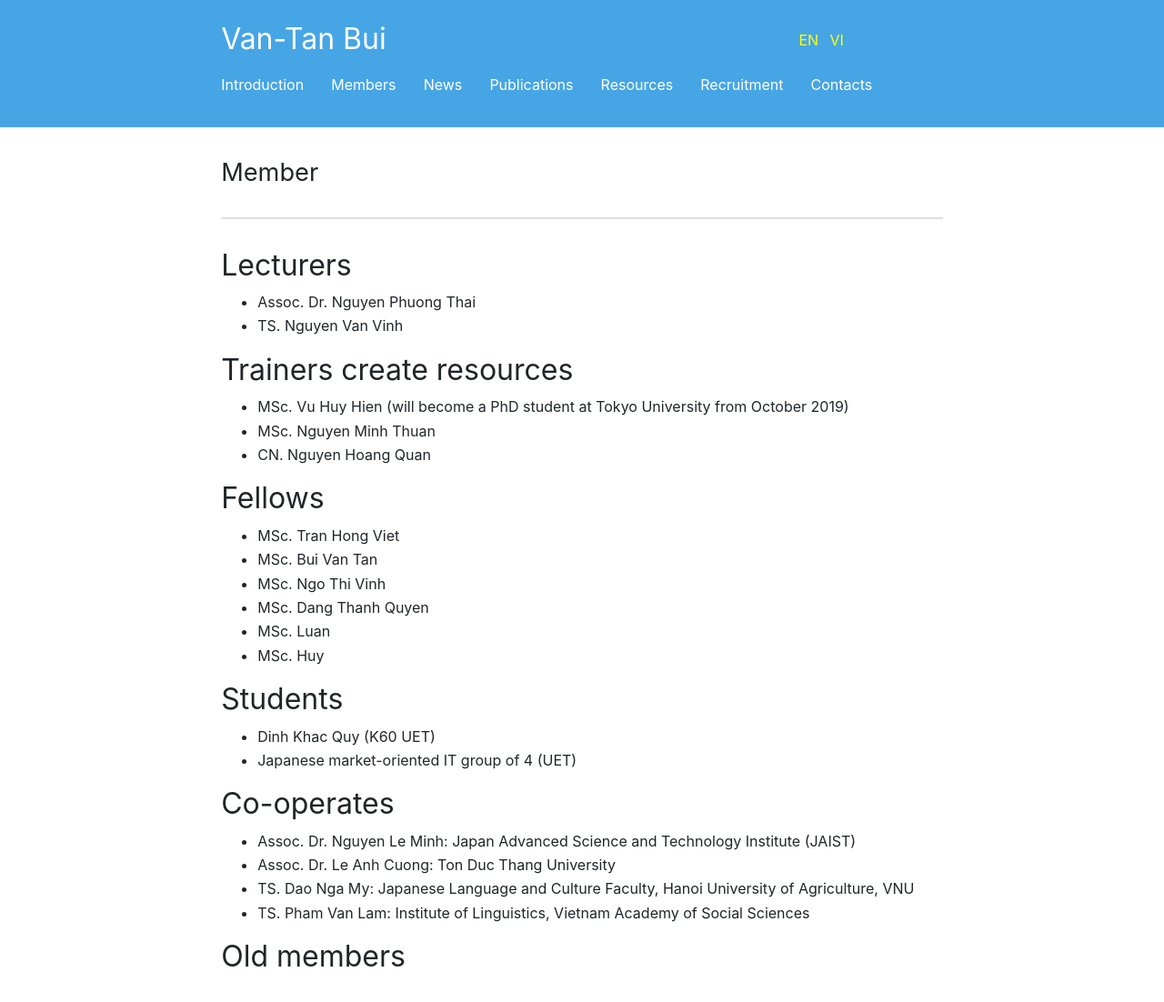
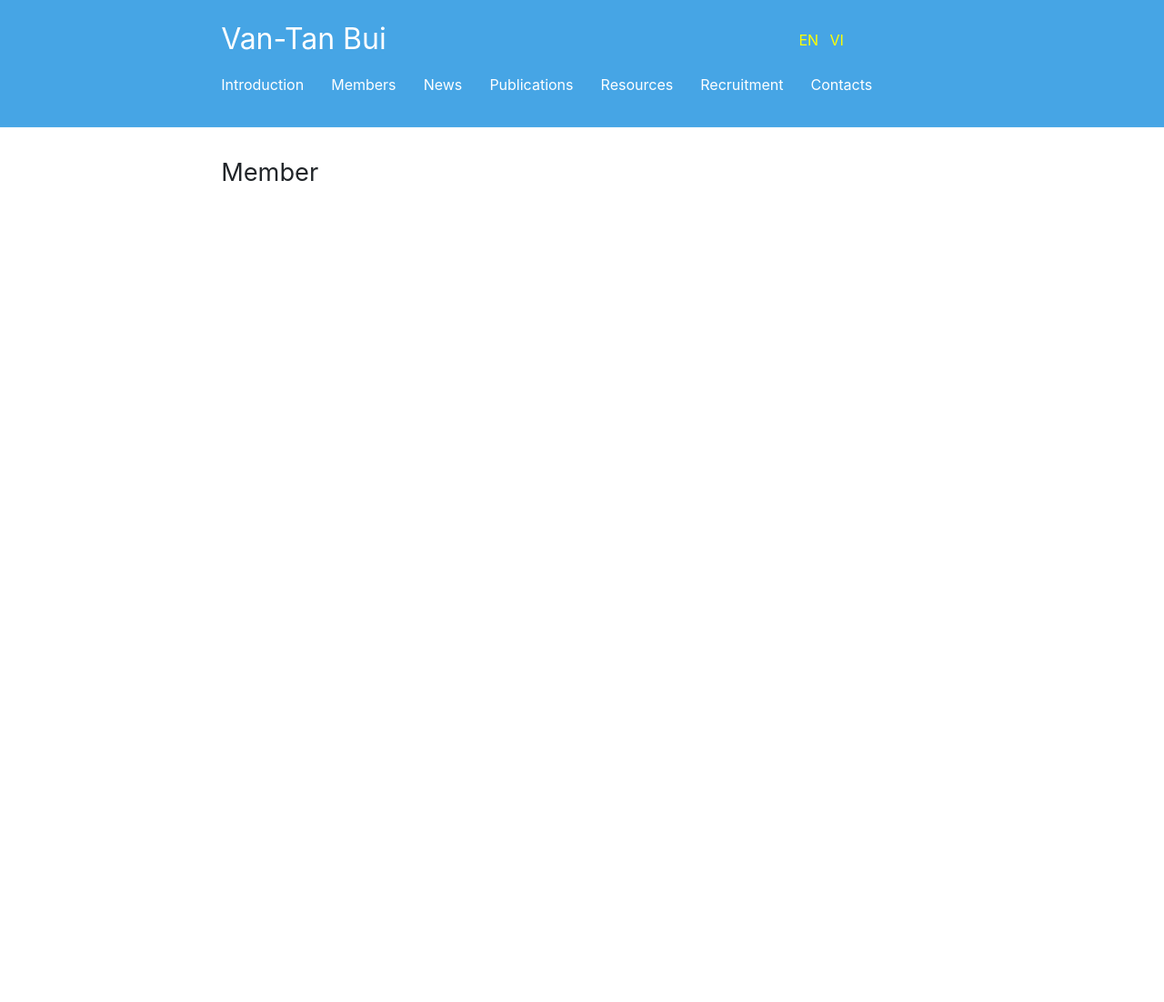
Before and after one commit to BuiTan/BuiTan.github.io, a Jekyll site: the page built from en/Members.md, in a window 1280 px wide and 1104 px high. Shown: the whole window at 91% size. Built offline with Jekyll 4.4.1, drawn with Linux system fonts in a browser that asks for light colours.

Commit message:
Update Members.md

```diff
--- a/en/Members.md
+++ b/en/Members.md
@@ -6,33 +6,3 @@ ref: Members
 order: 1
 ---
 # Member
----
-
-## Lecturers
-* Assoc. Dr. Nguyen Phuong Thai
-* TS. Nguyen Van Vinh
-
-## Trainers create resources
-* MSc. Vu Huy Hien (will become a PhD student at Tokyo University from October 2019)
-* MSc. Nguyen Minh Thuan
-* CN. Nguyen Hoang Quan
-
-## Fellows
-* MSc. Tran Hong Viet
-* MSc. Bui Van Tan
-* MSc. Ngo Thi Vinh
-* MSc. Dang Thanh Quyen
-* MSc. Luan
-* MSc. Huy
-
-## Students
-* Dinh Khac Quy (K60 UET)
-* Japanese market-oriented IT group of 4 (UET)
-
-## Co-operates
-* Assoc. Dr. Nguyen Le Minh: Japan Advanced Science and Technology Institute (JAIST)
-* Assoc. Dr. Le Anh Cuong: Ton Duc Thang University
-* TS. Dao Nga My: Japanese Language and Culture Faculty, Hanoi University of Agriculture, VNU
-* TS. Pham Van Lam: Institute of Linguistics, Vietnam Academy of Social Sciences
-
-## Old members
```
